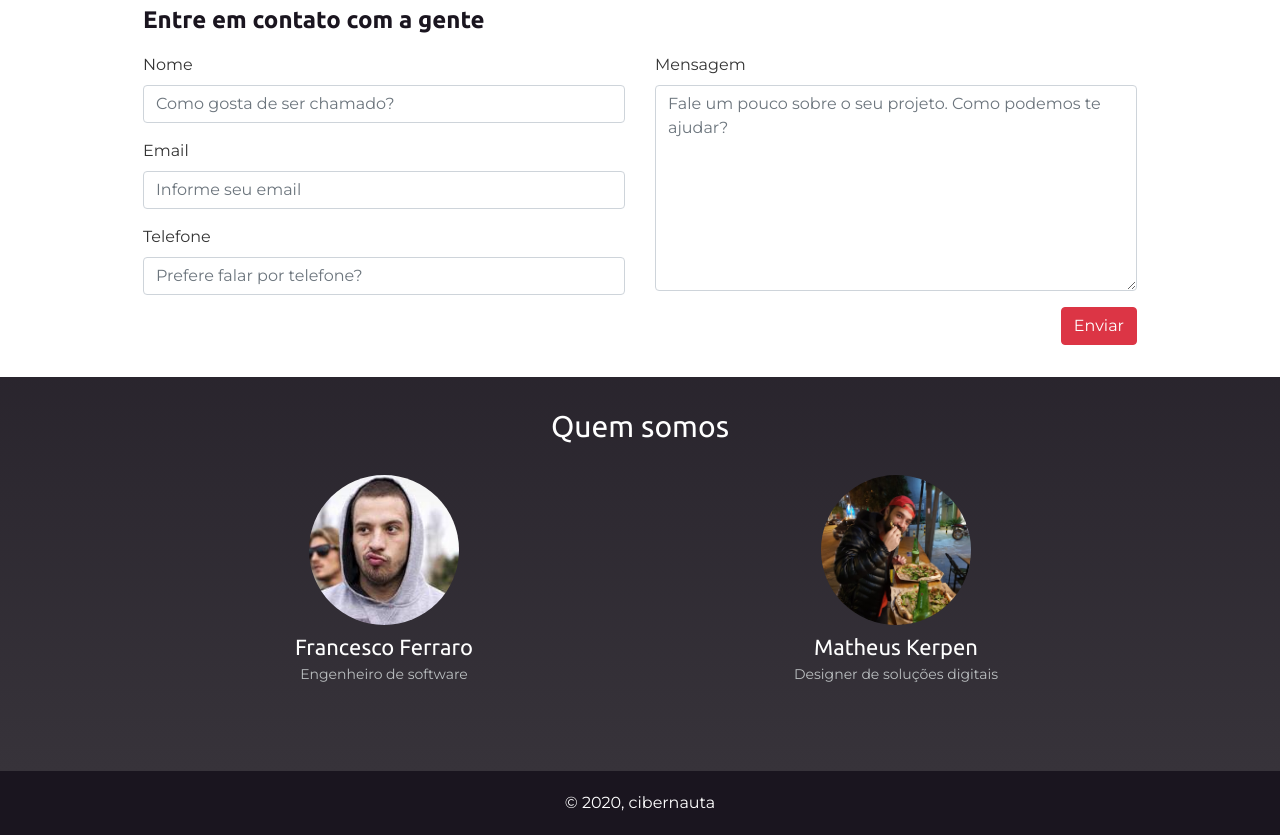
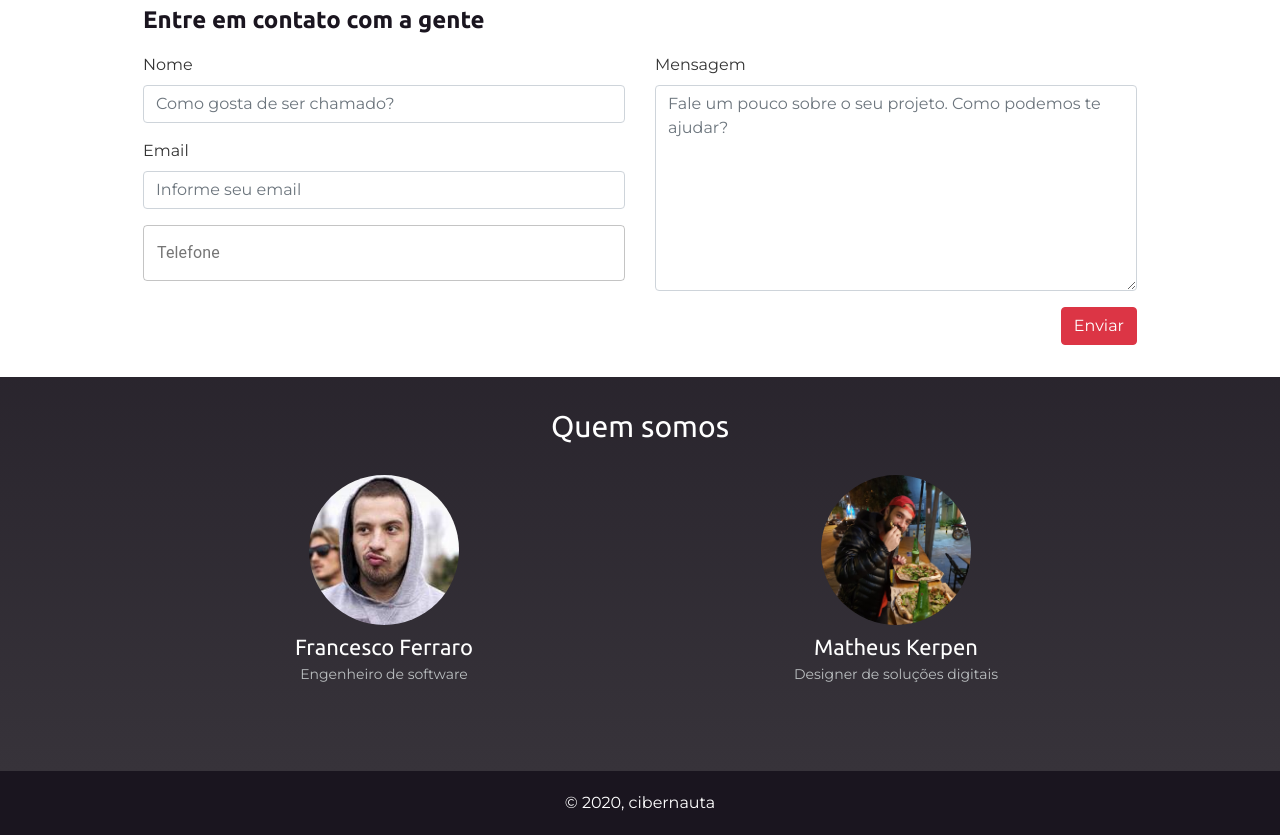
Before and after one commit to matheuskerpen/cibernauta, a Gatsby site: page / in a window 1280 px wide. Shown: the part 1249-2084 px from the top of the page. Built offline with nearby package versions, Linux system fonts and the light colour scheme; Gatsby itself is replaced by a stand-in of ours.

Commit message:
numberFormat component

```diff
--- a/package.json
+++ b/package.json
@@ -5,6 +5,7 @@
   "version": "0.1.0",
   "author": "Kyle Mathews <mathews.kyle@gmail.com>",
   "dependencies": {
+    "@material-ui/core": "^4.10.2",
     "babel-plugin-styled-components": "^1.10.7",
     "bootstrap": "^4.5.0",
     "gatsby": "^2.22.15",
--- /dev/null
+++ b/src/components/PhoneInput.js
@@ -0,0 +1,27 @@
+import React from 'react'
+import TextField from '@material-ui/core/TextField'
+import NumberFormat from 'react-number-format';
+
+const PhoneInput = ( { label, placeholder, variant, required } ) => {
+    return(
+        <NumberFormat
+            format={"(##) #### #####"}
+            placeholder={placeholder}
+            label={label}
+            variant={variant}
+            required={required}
+            fullWidth={true}
+            customInput={TextField}
+            // InputProps={{}}
+            // onClick={onClick}
+            // allowLeadingZeros={true}
+            // helperText={"helper text"}
+            // isNumericString={false}
+            // value={props.value}
+            // onValueChange={props.onValueChange}
+            // {...props}
+        />
+    )
+}
+
+export default PhoneInput
--- a/src/components/contact/contact.js
+++ b/src/components/contact/contact.js
@@ -1,6 +1,7 @@
 import React, { useState }   from 'react'
 import { Container, Form, Row, Col, Button } from 'react-bootstrap'
-import NumberFormat from 'react-number-format';
+import PhoneInput from '../PhoneInput'
+import NumberFormat from 'react-number-format'
 
 const Contact = () => {
 
@@ -67,9 +68,21 @@ const Contact = () => {
                                 placeholder="Informe seu email">
                             </Form.Control>
                         </Form.Group>
-                        <Form.Group style={{display: 'block'}}>
+
+                        <PhoneInput
+                            id="phone"
+                            type="text"
+                            name="phone"
+                            label="Telefone"
+                            variant="outlined"
+                            required={false}
+                            onChange={handleChange}
+                            value={formState.phone}
+                            placeholder="(  )"
+                        />
+
+                        {/* <Form.Group style={{display: 'block'}}>
                             <Form.Label>Telefone</Form.Label>
-                            {/* <NumberFormat format="(##) #### #####"></NumberFormat> */}
                             <Form.Control
                                 id="phone"
                                 type="text"
@@ -79,7 +92,7 @@ const Contact = () => {
                                 value={formState.phone}
                                 placeholder="Prefere falar por telefone?">
                             </Form.Control>
-                        </Form.Group>
+                        </Form.Group> */}
                     </Col>
                     <Col lg={6}>
                         <Form.Group>
@@ -104,15 +117,59 @@ const Contact = () => {
 
 export default Contact
 
-{/* <div id="contact" style={{background: '#fff', width: '100%'}}>
-<Container style={{ width: '80%', maxWidth: '1200px', height: '400px'}}>
-    <form onSubmit={handleSubmit} name="contact" method="post" data-netlify="true" data-netlify-honeypot="bot-field">
-        <input type="hidden" name="form-name" value="contact" />
-        <label htmlFor="name">Name</label>
-        <input id="name" type="text" name="name" onChange={handleChange} value={formState.name} placeholder="Name"/>
-        <label htmlFor="email">Email</label>
-        <input id="email" type="email" name="email" onChange={handleChange} value={formState.email} placeholder="Email"/>
-        <button type="submit">Submit</button>
-    </form>
-</Container>
-</div> */}
+{/* <Row>
+<Col lg={6}>
+<Form.Group>
+        <Form.Label>Nome</Form.Label>
+        <Form.Control
+            id="name"
+            type="text"
+            name="name"
+            required={true}
+            onChange={handleChange}
+            value={formState.name}
+            placeholder="Como gosta de ser chamado?">
+        </Form.Control>
+    </Form.Group>
+    <Form.Group>
+        <Form.Label>Email</Form.Label>
+        <Form.Control
+            id="email"
+            type="email"
+            name="email"
+            required={true}
+            onChange={handleChange}
+            value={formState.email}
+            placeholder="Informe seu email">
+        </Form.Control>
+    </Form.Group>
+    <Form.Group style={{display: 'block'}}>
+        <Form.Label>Telefone</Form.Label>
+        {/* <NumberFormat format="(##) #### #####"></NumberFormat> */}
+       {/* <Form.Control
+            id="phone"
+            type="text"
+            name="phone"
+            required={false}
+            onChange={handleChange}
+            value={formState.phone}
+            placeholder="Prefere falar por telefone?">
+        </Form.Control>
+    </Form.Group>
+</Col>
+<Col lg={6}>
+    <Form.Group>
+        <Form.Label>Mensagem</Form.Label>
+        <Form.Control
+            as="textarea"
+            rows="8" id="message"
+            type="text" name="message"
+            required={true}
+            onChange={handleChange}
+            value={formState.message}
+            placeholder="Fale um pouco sobre o seu projeto. Como podemos te ajudar?">
+        </Form.Control>
+    </Form.Group>
+    <Button variant="danger" className="float-right" type="submit">Enviar</Button>
+</Col>
+</Row> */}
--- a/src/pages/index.js
+++ b/src/pages/index.js
@@ -8,7 +8,7 @@ import Layout from "../components/layout"
 const IndexPage = () => (
   <>
   <Header/>
-  <SEO title="Home" />
+  {/* <SEO title="Home" /> */}
   <Layout/>
   <Footer/>
 
```
Also changed, not shown: 1 other file.
